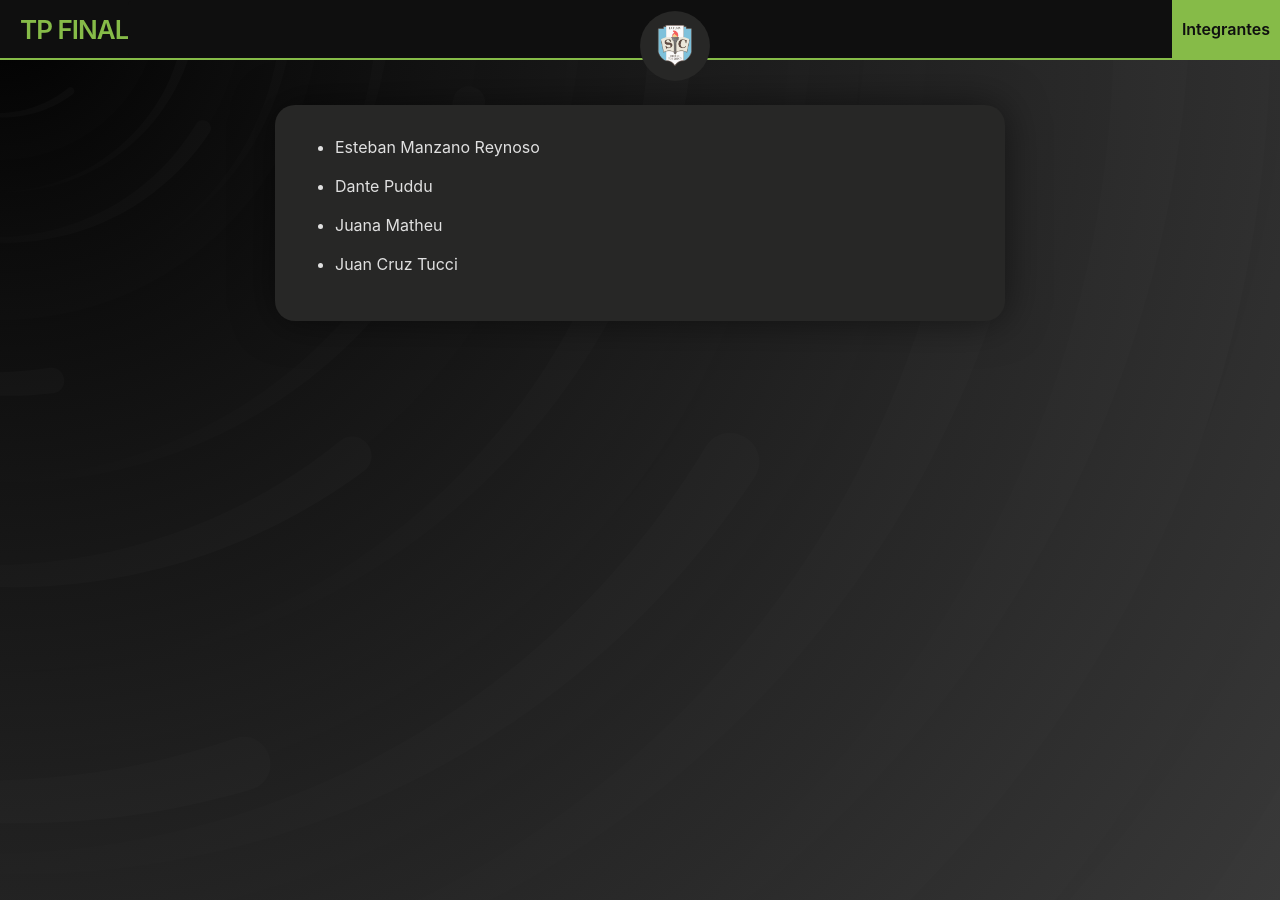
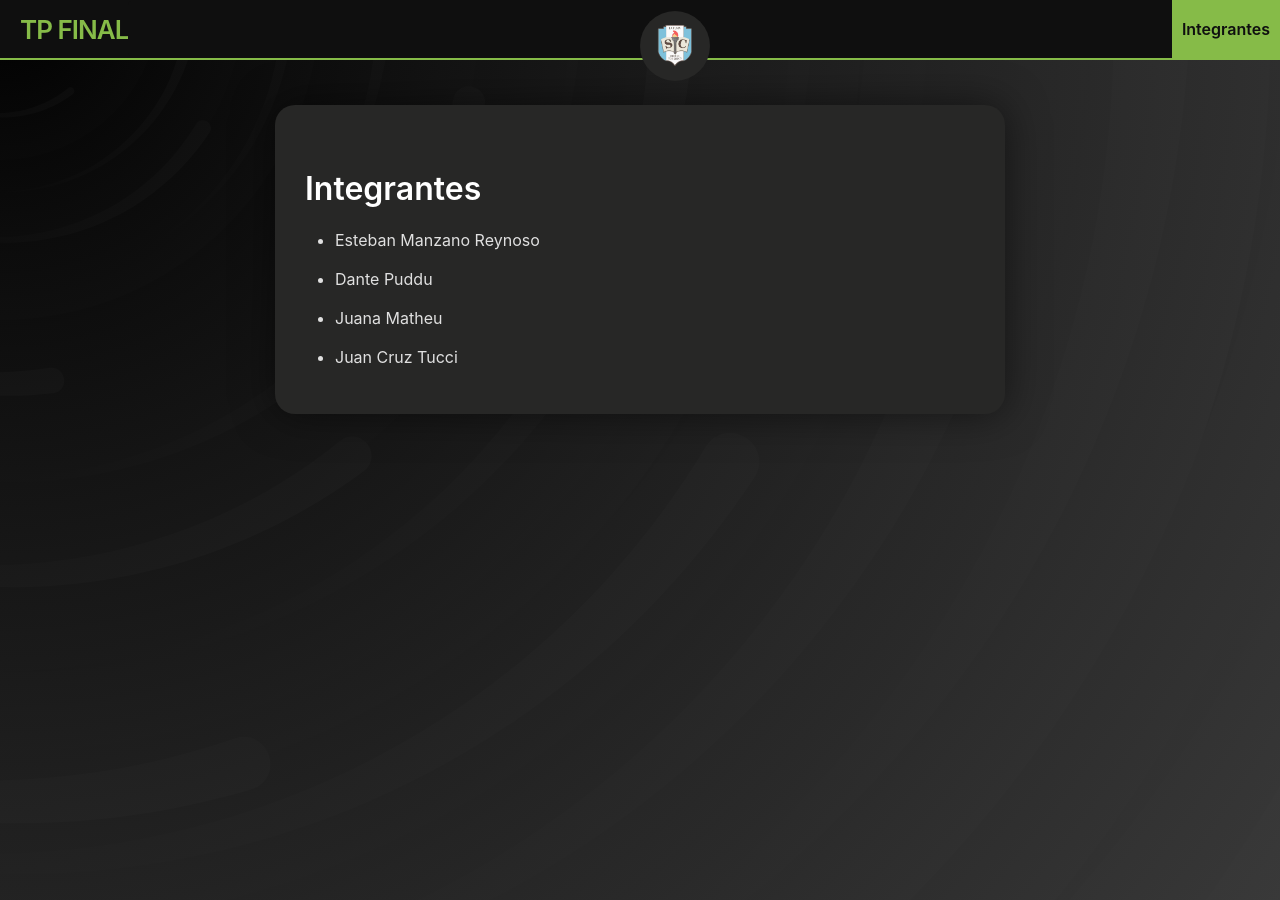
Before and after one commit to tpnashe1/tpnashe1, a Jekyll site: the page built from about.md, in a window 1280 px wide. Built offline with Jekyll 4.4.1, drawn with Linux system fonts in a browser that asks for light colours.

Commit message:
Add files via upload

```diff
--- a/about.md
+++ b/about.md
@@ -2,6 +2,8 @@
 title: Integrantes
 layout: page
 ---
+
+<h2>Integrantes</h2>
 
 * Esteban Manzano Reynoso
 
```
